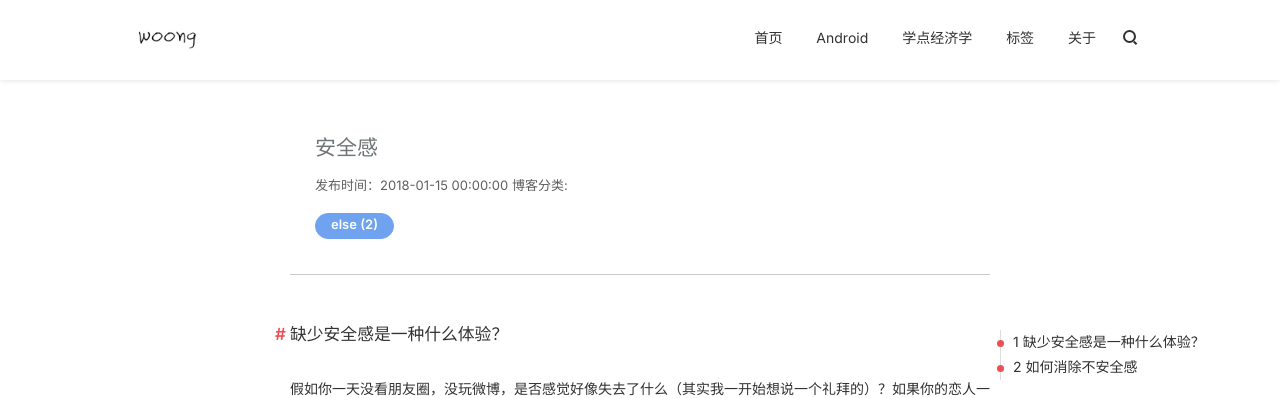
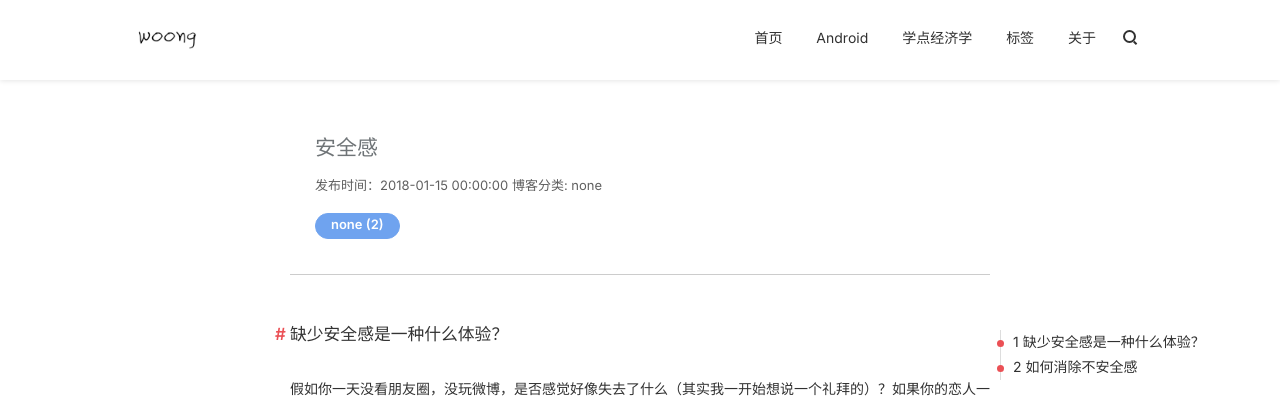
Before and after one commit to j1406493495/j1406493495.github.io, a Jekyll site: the page built from _posts/else/2018-01-15-关于安全感.md, in a window 1280 px wide and 900 px high. Shown: the top 398 px of the window. Built offline with Jekyll 4.4.1, drawn with Linux system fonts in a browser that asks for light colours; nearby versions of some CDN libraries; comment, search, counter and statistics services are not loaded.

Commit message:
[Bug XXXX] update labels Cause: None Solution: None Fixed Version: None Branch: None

```diff
--- a/_posts/else/2018-01-15-关于安全感.md
+++ b/_posts/else/2018-01-15-关于安全感.md
@@ -4,9 +4,9 @@ istop: false
 title: "安全感"
 background-image: https://cdn.pixabay.com/photo/2017/06/23/08/57/board-2433984_1280.jpg
 date:  2018-01-15
-category:
+category: none
 tags:
-- else
+- none
 ---
 
 
```
Also changed, not shown: _posts/else/2018-01-15-我们是如何衰老的.md (+2 -2 lines).
